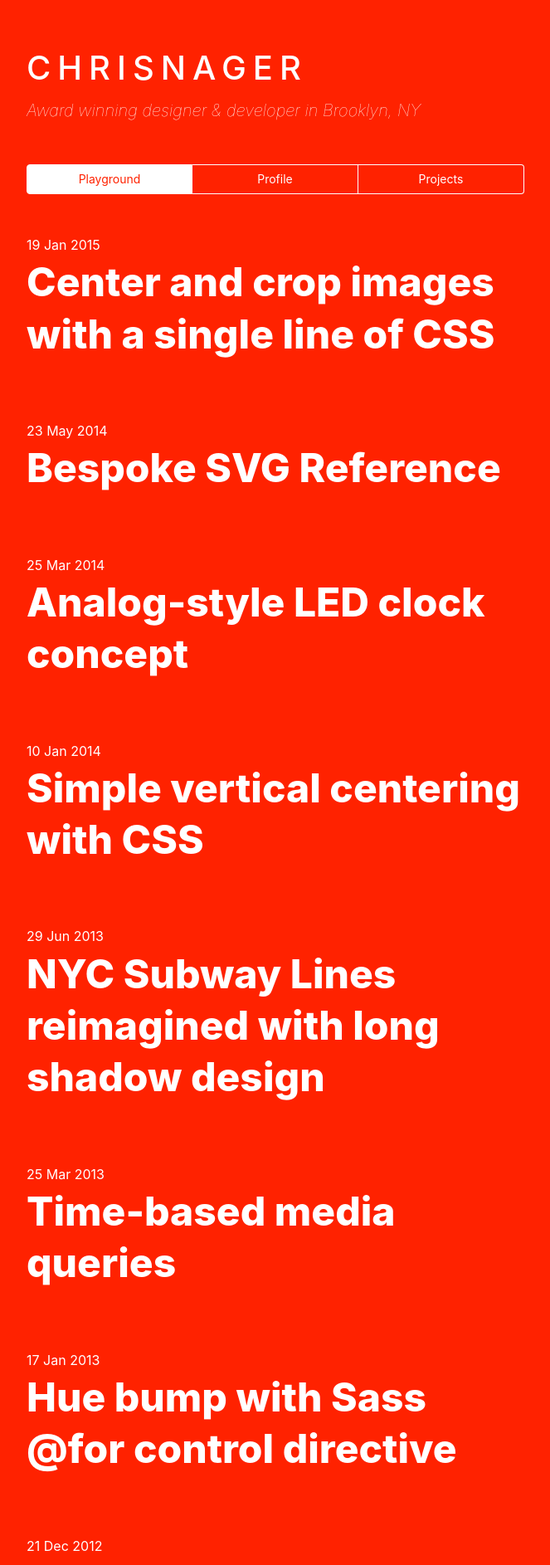
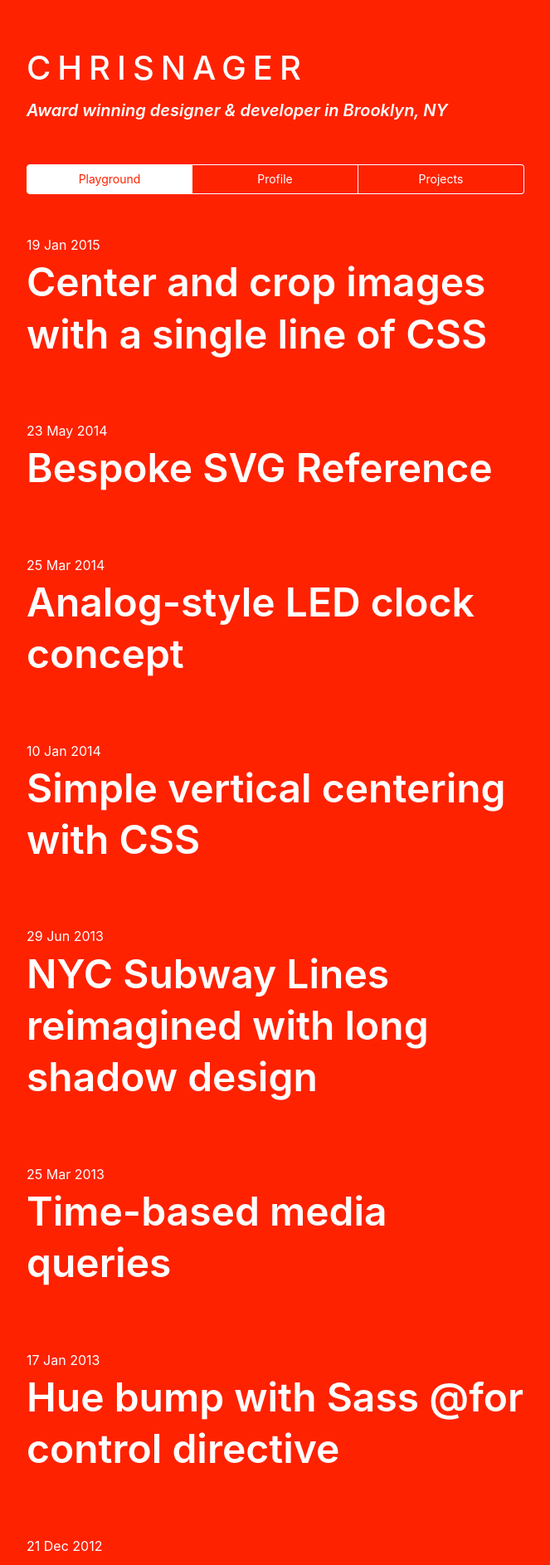
Before and after one commit to chrisnager/chrisnager.github.io, a Jekyll site: the page built from index.html, in a window 1280 px wide. Shown: the top 1886 px of the page at 83% size, without its empty margins (308-971 px from the left). Built offline with Jekyll 4.4.1, drawn with Linux system fonts in a browser that asks for light colours; nearby versions of some CDN libraries; library files that are not in the unit come from our copies.

Commit message:
Update font weights

```diff
--- a/css/chrisnager.css
+++ b/css/chrisnager.css
@@ -59,7 +59,7 @@ pre, table, fieldset, hr {
 }
 
 h1, h2, h3 {
-    font-weight: 800;
+    font-weight: 600;
 }
 
 h1 {
@@ -151,7 +151,6 @@ iframe {
     margin-top: 0;
     margin-bottom: 3rem;
     font-style: italic;
-    font-weight: 100;
     font-size: 1.25rem;
 }
 
```
